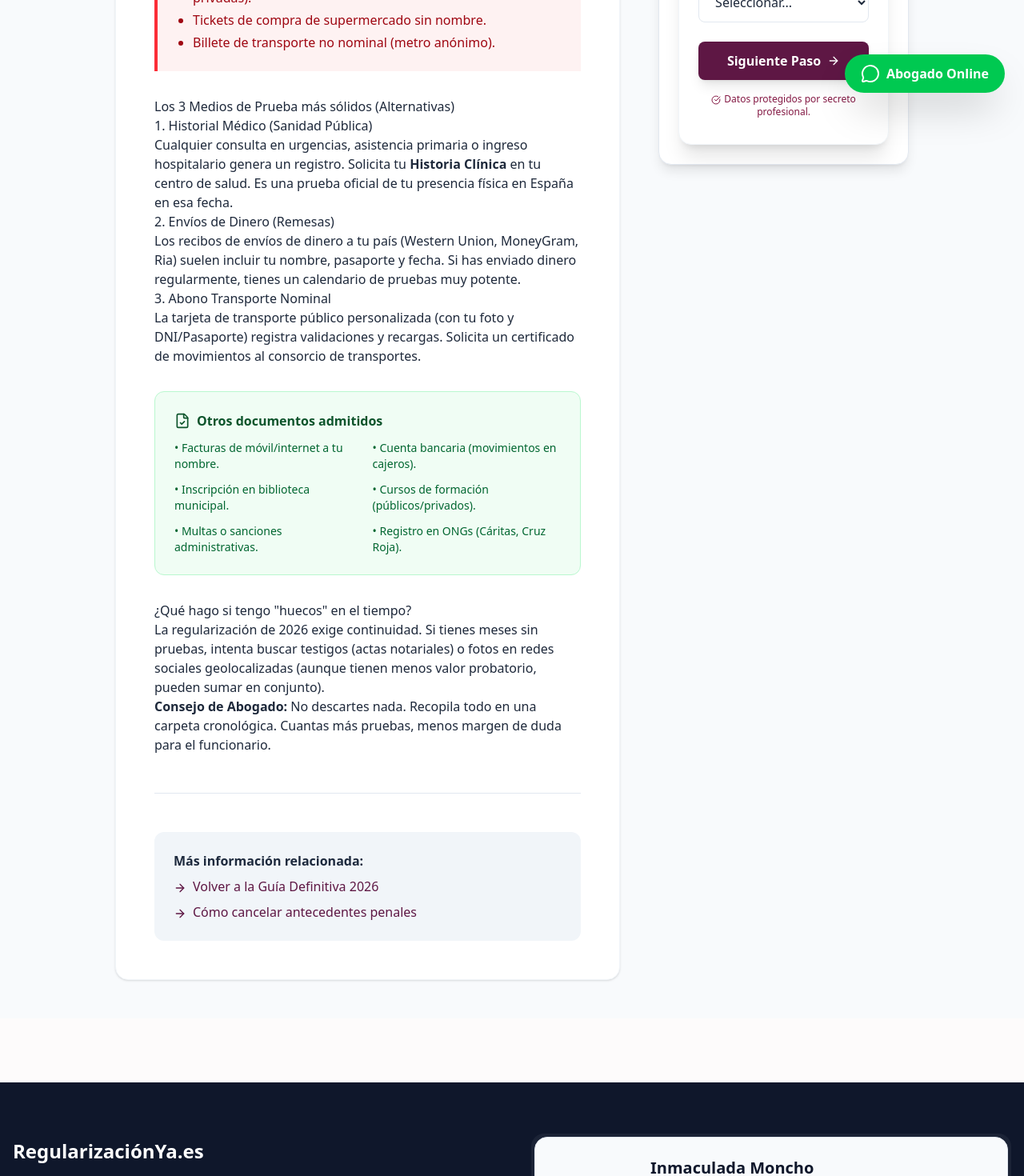
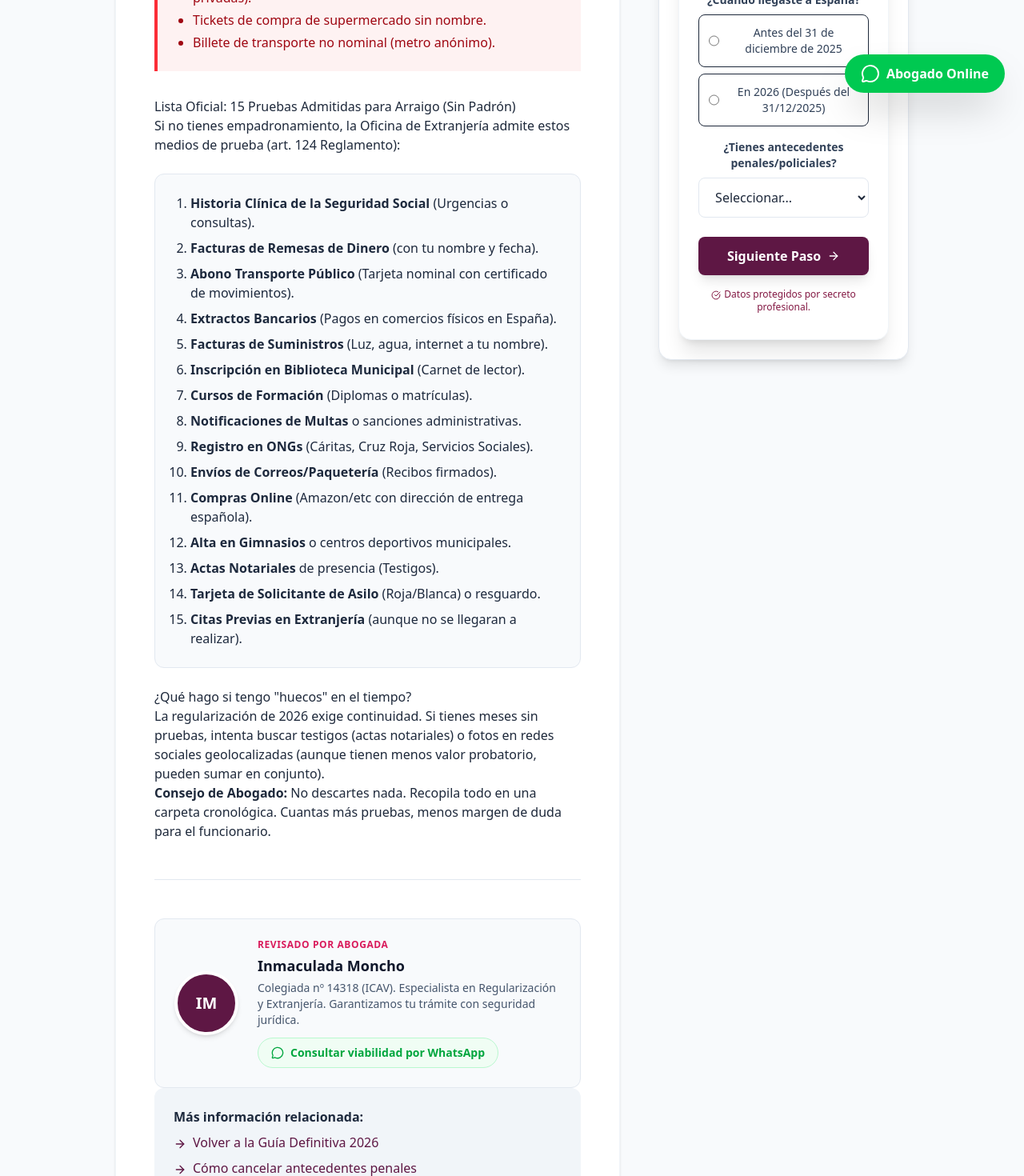
Before and after one commit to gomezgutierrez/regularizacion, a Next.js app: page /blog/empadronamiento-historico in a window 1280 px wide. Shown: the part 660-2130 px from the top of the page at 80% size. Built offline with nearby package versions, Linux system fonts and the light colour scheme.

Commit message:
feat(seo): implement authority and conversion optimization pack

```diff
--- a/app/blog/empadronamiento-historico/page.tsx
+++ b/app/blog/empadronamiento-historico/page.tsx
@@ -1,6 +1,7 @@
 import type { Metadata } from "next";
 import { AlertCircle, FileCheck, XCircle, ArrowRight } from "lucide-react";
 import { LeadForm } from "@/components/lead-form";
+import { AuthorBio } from "@/components/author-bio";
 
 export const metadata: Metadata = {
     title: "Cómo demostrar estancia sin Empadronamiento para Regularización 2026",
@@ -36,36 +37,27 @@ export default function ArticleEmpadronamiento() {
                         </ul>
                     </div>
 
-                    <h2>Los 3 Medios de Prueba más sólidos (Alternativas)</h2>
+                    <h2>Lista Oficial: 15 Pruebas Admitidas para Arraigo (Sin Padrón)</h2>
+                    <p>Si no tienes empadronamiento, la Oficina de Extranjería admite estos medios de prueba (art. 124 Reglamento):</p>
 
-                    <h3>1. Historial Médico (Sanidad Pública)</h3>
-                    <p>
-                        Cualquier consulta en urgencias, asistencia primaria o ingreso hospitalario genera un registro. Solicita tu <strong>Historia Clínica</strong> en tu centro de salud. Es una prueba oficial de tu presencia física en España en esa fecha.
-                    </p>
-
-                    <h3>2. Envíos de Dinero (Remesas)</h3>
-                    <p>
-                        Los recibos de envíos de dinero a tu país (Western Union, MoneyGram, Ria) suelen incluir tu nombre, pasaporte y fecha. Si has enviado dinero regularmente, tienes un calendario de pruebas muy potente.
-                    </p>
-
-                    <h3>3. Abono Transporte Nominal</h3>
-                    <p>
-                        La tarjeta de transporte público personalizada (con tu foto y DNI/Pasaporte) registra validaciones y recargas. Solicita un certificado de movimientos al consorcio de transportes.
-                    </p>
-
-                    <div className="bg-green-50 p-6 rounded-xl border border-green-200 my-8 not-prose">
-                        <h3 className="font-bold text-green-900 flex items-center gap-2 mb-3">
-                            <FileCheck className="w-5 h-5" />
-                            Otros documentos admitidos
-                        </h3>
-                        <ul className="grid md:grid-cols-2 gap-3 text-sm text-green-800">
-                            <li>• Facturas de móvil/internet a tu nombre.</li>
-                            <li>• Cuenta bancaria (movimientos en cajeros).</li>
-                            <li>• Inscripción en biblioteca municipal.</li>
-                            <li>• Cursos de formación (públicos/privados).</li>
-                            <li>• Multas o sanciones administrativas.</li>
-                            <li>• Registro en ONGs (Cáritas, Cruz Roja).</li>
-                        </ul>
+                    <div className="bg-slate-50 p-6 rounded-xl border border-slate-200 my-6">
+                        <ol className="list-decimal ml-5 space-y-2 font-medium text-slate-800">
+                            <li><strong>Historia Clínica de la Seguridad Social</strong> (Urgencias o consultas).</li>
+                            <li><strong>Facturas de Remesas de Dinero</strong> (con tu nombre y fecha).</li>
+                            <li><strong>Abono Transporte Público</strong> (Tarjeta nominal con certificado de movimientos).</li>
+                            <li><strong>Extractos Bancarios</strong> (Pagos en comercios físicos en España).</li>
+                            <li><strong>Facturas de Suministros</strong> (Luz, agua, internet a tu nombre).</li>
+                            <li><strong>Inscripción en Biblioteca Municipal</strong> (Carnet de lector).</li>
+                            <li><strong>Cursos de Formación</strong> (Diplomas o matrículas).</li>
+                            <li><strong>Notificaciones de Multas</strong> o sanciones administrativas.</li>
+                            <li><strong>Registro en ONGs</strong> (Cáritas, Cruz Roja, Servicios Sociales).</li>
+                            <li><strong>Envíos de Correos/Paquetería</strong> (Recibos firmados).</li>
+                            <li><strong>Compras Online</strong> (Amazon/etc con dirección de entrega española).</li>
+                            <li><strong>Alta en Gimnasios</strong> o centros deportivos municipales.</li>
+                            <li><strong>Actas Notariales</strong> de presencia (Testigos).</li>
+                            <li><strong>Tarjeta de Solicitante de Asilo</strong> (Roja/Blanca) o resguardo.</li>
+                            <li><strong>Citas Previas en Extranjería</strong> (aunque no se llegaran a realizar).</li>
+                        </ol>
                     </div>
 
                     <h2>¿Qué hago si tengo "huecos" en el tiempo?</h2>
@@ -78,6 +70,8 @@ export default function ArticleEmpadronamiento() {
                     </p>
 
                     <hr className="my-12 border-slate-200" />
+
+                    <AuthorBio />
 
                     <div className="bg-slate-100 p-6 rounded-xl">
                         <h4 className="font-bold text-slate-800 mb-2">Más información relacionada:</h4>
@@ -97,6 +91,22 @@ export default function ArticleEmpadronamiento() {
 
                 <aside className="lg:w-1/3">
                     <div className="sticky top-8 space-y-8">
+
+                        {/* Lead Magnet - PDF Checklist */}
+                        <div className="bg-indigo-900 text-white p-6 rounded-2xl shadow-xl">
+                            <h3 className="text-xl font-bold mb-3">🎁 Descarga Gratis</h3>
+                            <p className="text-indigo-200 text-sm mb-4">
+                                Checklist con los 15 documentos admitidos para regularización (sin padrón).
+                            </p>
+                            <a
+                                href="/checklist-regularizacion-2026.txt"
+                                download="Checklist-Regularizacion-2026.txt"
+                                className="block w-full text-center bg-indigo-500 hover:bg-indigo-600 text-white font-semibold py-3 rounded-lg transition-colors"
+                            >
+                                Descargar PDF
+                            </a>
+                        </div>
+
                         <div className="bg-white p-6 rounded-2xl shadow-lg border border-slate-200 text-center">
                             <AlertCircle className="w-12 h-12 text-amber-500 mx-auto mb-4" />
                             <h3 className="text-xl font-bold text-slate-900 mb-2">¿Dudas con tus pruebas?</h3>
--- a/app/layout.tsx
+++ b/app/layout.tsx
@@ -16,12 +16,12 @@ const geistMono = Geist_Mono({
 });
 
 export const metadata: Metadata = {
-  title: "Regularización Masiva 2025: Requisitos y Plazos (ILP y Real Decreto)",
-  description: "Guía completa sobre la Regularización Extraordinaria de Extranjeros en España 2025. Todo sobre la ILP, el nuevo Reglamento y cómo solicitar papeles por arraigo. Revisa tu caso.",
-  keywords: ["regularización masiva", "regularización extranjeros 2025", "ILP regularización", "papeles españa", "arraigo 2025", "abogados extranjería", "real decreto regularización"],
+  title: "Letrada Inmaculada Moncho: Especialista en Regularización de Extranjeros 2026",
+  description: "Abogada Colegiada (ICAV 14318) experta en la Regularización Masiva 2026. Analizamos GRATIS tu caso de arraigo, asilo o papeles. Gestión 100% online.",
+  keywords: ["regularización masiva", "regularización extranjeros 2026", "ILP regularización", "papeles españa", "arraigo 2026", "abogados extranjería", "real decreto regularización", "inmaculada moncho"],
   openGraph: {
-    title: "Regularización Masiva 2025: ¿Tienes derecho a papeles?",
-    description: "El Gobierno aprueba la regularización extraordinaria. Comprueba requisitos, fechas y documentos necesarios.",
+    title: "Regularización Masiva 2026: ¿Tienes derecho a papeles? - Abogada Inmaculada Moncho",
+    description: "El Gobierno aprueba la regularización extraordinaria. Comprueba requisitos, fechas y documentos necesarios con una abogada experta.",
     type: "website",
     locale: "es_ES",
   }
--- /dev/null
+++ b/components/author-bio.tsx
@@ -0,0 +1,36 @@
+import Link from "next/link";
+import { MessageCircle, Award } from "lucide-react";
+
+export function AuthorBio() {
+    return (
+        <div className="bg-slate-50 border border-slate-200 rounded-xl p-6 mt-12 flex flex-col md:flex-row items-center gap-6">
+            <div className="shrink-0 relative">
+                <div className="w-20 h-20 rounded-full bg-primary flex items-center justify-center text-white text-xl font-bold border-4 border-white shadow-md">
+                    IM
+                </div>
+            </div>
+
+            <div className="flex-1 text-center md:text-left">
+                <p className="text-xs font-bold text-accent uppercase tracking-wider mb-1">
+                    Revisado por Abogada
+                </p>
+                <h3 className="text-lg font-bold text-slate-900 mb-1">
+                    Inmaculada Moncho
+                </h3>
+                <p className="text-sm text-slate-600 mb-3">
+                    Colegiada nº 14318 (ICAV). Especialista en Regularización y Extranjería.
+                    Garantizamos tu trámite con seguridad jurídica.
+                </p>
+
+                <Link
+                    href="https://wa.me/34624945297?text=Hola%20Inmaculada,%20he%20le%C3%ADdo%20tu%20art%C3%ADculo%20y%20quiero%20revisar%20mi%20caso."
+                    target="_blank"
+                    className="inline-flex items-center gap-2 text-sm font-bold text-green-600 hover:text-green-700 bg-green-50 px-4 py-2 rounded-full border border-green-200 transition-colors"
+                >
+                    <MessageCircle className="w-4 h-4" />
+                    Consultar viabilidad por WhatsApp
+                </Link>
+            </div>
+        </div>
+    );
+}
```
Also changed, not shown: app/blog/antecedentes-penales/page.tsx (+25 -0 lines), app/guia-regularizacion-2026/page.tsx (+19 -5 lines).
